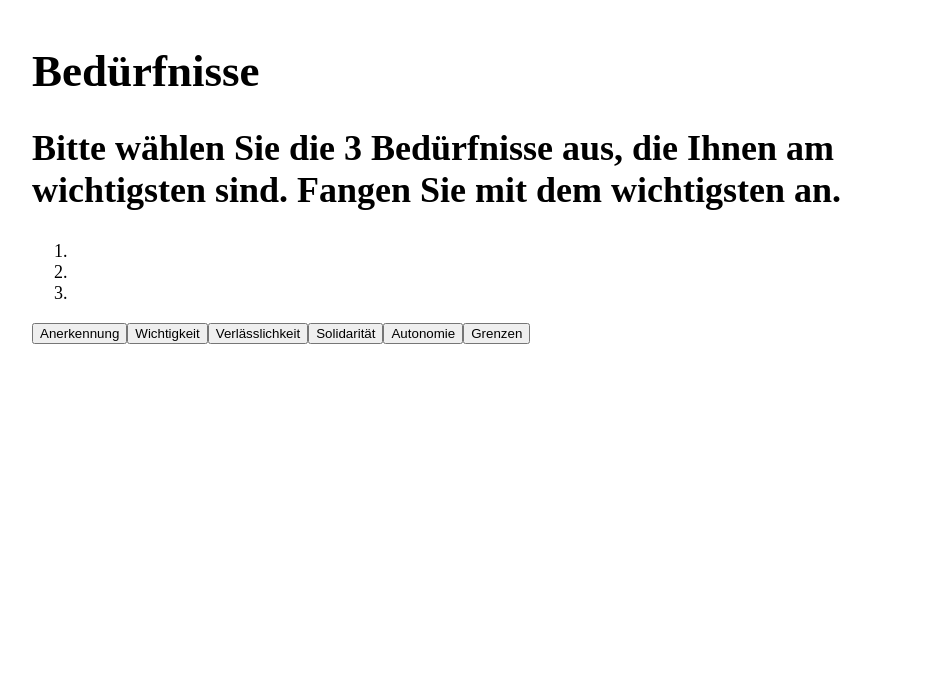
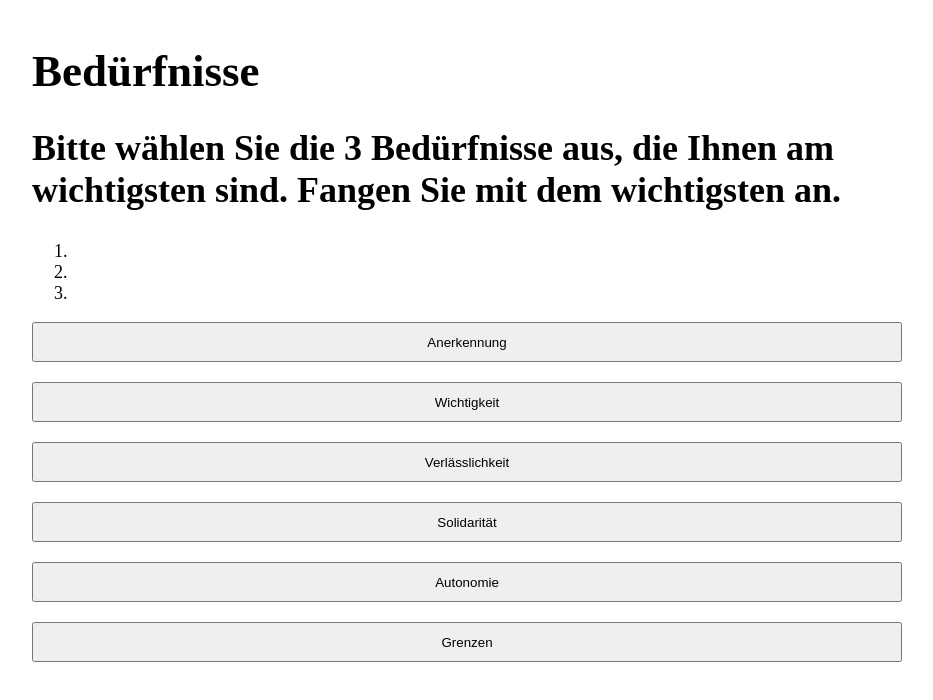
Before and after one commit to karstenlenz/Youlity, a React (Create React App) app: page / in a window 1280 px wide. Shown: the top 700 px of the page, without its empty margins (173-1106 px from the left). Built offline with nearby package versions, Linux system fonts and the light colour scheme.

Commit message:
Add headline to questionnaire

```diff
--- a/src/Motives/Motives.js
+++ b/src/Motives/Motives.js
@@ -1,6 +1,7 @@
+import PropTypes from 'prop-types'
 import React, { useEffect } from 'react'
-import PropTypes from 'prop-types'
 import { useHistory } from 'react-router-dom'
+import styled from 'styled-components'
 
 Motives.propTypes = {
   userMotives: PropTypes.arrayOf(PropTypes.string).isRequired,
@@ -27,7 +28,7 @@ export default function Motives({ userMotives, setUserMotives }) {
         <li> {userMotives[2]} </li>
       </ol>
 
-      <section>
+      <ButtonList>
         <button onClick={(event) => handleClick(event, 'Anerkennung')}>
           Anerkennung
         </button>
@@ -46,7 +47,7 @@ export default function Motives({ userMotives, setUserMotives }) {
         <button onClick={(event) => handleClick(event, 'Grenzen')}>
           Grenzen
         </button>
-      </section>
+      </ButtonList>
     </>
   )
 
@@ -56,3 +57,13 @@ export default function Motives({ userMotives, setUserMotives }) {
     setUserMotives([...userMotives, motive])
   }
 }
+
+const ButtonList = styled.section`
+  display: flex;
+  flex-direction: column;
+
+  button {
+    height: 40px;
+    margin-bottom: 20px;
+  }
+`
--- a/src/Questionnaire/Questionnaire.js
+++ b/src/Questionnaire/Questionnaire.js
@@ -2,7 +2,7 @@ import React, { useState } from 'react'
 import { questionnaires } from '../data/questionnaires'
 
 export default function Questionnaire({ userStyles }) {
-  const [currentTestId, setCurrentTestId] = useState(userStyles[0])
+  const currentTestId = userStyles[0]
   const { questions } = questionnaires[currentTestId]
   const [currentQuestionIndex, setCurrentQuestionIndex] = useState(0)
   const [answers, setAnswers] = useState([])
@@ -10,21 +10,21 @@ export default function Questionnaire({ userStyles }) {
   if (currentQuestionIndex < questions.length) {
     return (
       <>
+        <h1>Fragebogen:</h1>
+        <p>"{questionnaires[currentTestId].name}"</p>
         <h3>
           Frage {currentQuestionIndex + 1} / {questions.length}{' '}
         </h3>
         <h2>{questions[currentQuestionIndex]}</h2>
         <button onClick={() => handleAnswer(false)}>(Eher) Nein</button>
-        <button
-          onClick={() => handleAnswer(SVGComponentTransferFunctionElement)}
-        >
-          (Eher) Ja
-        </button>
+        <button onClick={() => handleAnswer(true)}>(Eher) Ja</button>
       </>
     )
   } else {
     return (
       <>
+        <h1>Fragebogen:</h1>
+        <p>"{questionnaires[currentTestId].name}"</p>
         <h2>Ergebnis:</h2>
         <h3>
           Sie haben {countYes(answers)} von {questions.length} Fragen mit "ja"
```
